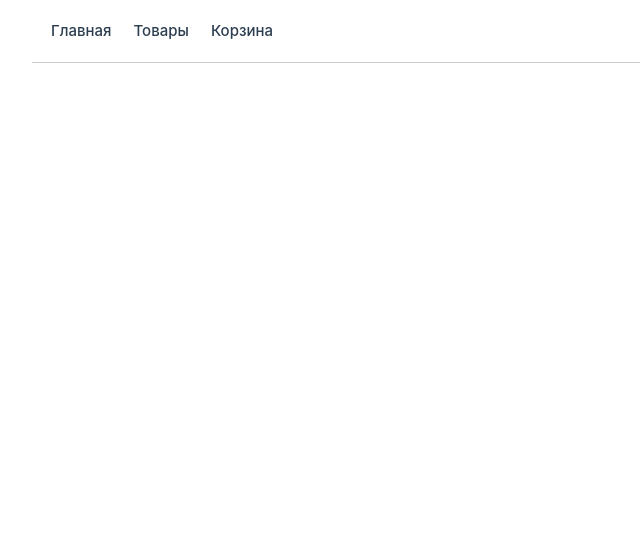
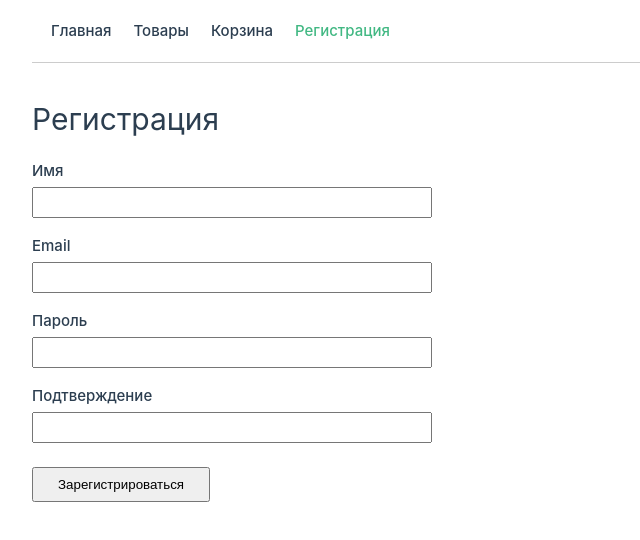
Before and after one commit to CoKoJl1k/Vue-project, a Vue app: page /register in a window 1280 px wide. Shown: the top 540 px of the page, without its empty margins (0-640 px from the left). Built offline with nearby package versions, Linux system fonts and the light colour scheme.

Commit message:
Added form for registration

```diff
--- a/src/App.vue
+++ b/src/App.vue
@@ -8,6 +8,7 @@ import { RouterLink, RouterView } from 'vue-router'
       <RouterLink to="/">Главная</RouterLink>
       <RouterLink to="/products">Товары</RouterLink>
       <RouterLink to="/cart">Корзина</RouterLink>
+      <RouterLink to="/register">Регистрация</RouterLink>
     </nav>
   </header>
 
--- /dev/null
+++ b/src/pages/RegisterPage.vue
@@ -0,0 +1,87 @@
+<script setup>
+import { ref, computed } from 'vue'
+
+const form = ref({
+  name: '',
+  email: '',
+  password: '',
+  confirm: '',
+})
+
+const errors = ref({})
+
+function validate() {
+  errors.value = {}
+
+  if (!form.value.name.trim()) {
+    errors.value.name = 'Имя обязательно'
+  }
+  if (!form.value.email.includes('@')) {
+    errors.value.email = 'Некорректный email'
+  }
+  if (form.value.password.length < 6) {
+    errors.value.password = 'Пароль минимум 6 символов'
+  }
+  if (form.value.password !== form.value.confirm) {
+    errors.value.confirm = 'Пароли не совпадают'
+  }
+
+  return !Object.keys(errors.value).length
+}
+
+function handleSubmit() {
+  if (!validate()) return
+  alert('Регистрация успешна!')
+}
+</script>
+
+<template>
+  <div class="register">
+    <h1>Регистрация</h1>
+    <form @submit.prevent="handleSubmit">
+      <label>Имя</label>
+      <input v-model.trim="form.name" />
+      <span v-if="errors.name" class="error">{{ errors.name }}</span>
+
+      <label>Email</label>
+      <input v-model="form.email" type="email" />
+      <span v-if="errors.email" class="error">{{ errors.email }}</span>
+
+      <label>Пароль</label>
+      <input v-model="form.password" type="password" />
+      <span v-if="errors.password" class="error">{{ errors.password }}</span>
+
+      <label>Подтверждение</label>
+      <input v-model="form.confirm" type="password" />
+      <span v-if="errors.confirm" class="error">{{ errors.confirm }}</span>
+
+      <button type="submit">Зарегистрироваться</button>
+    </form>
+  </div>
+</template>
+
+<style scoped>
+.register {
+  max-width: 400px;
+  margin: 2rem 0;
+}
+label {
+  display: block;
+  margin-top: 1rem;
+  font-weight: 500;
+}
+input {
+  width: 100%;
+  padding: 6px 10px;
+  margin-top: 4px;
+  box-sizing: border-box;
+}
+.error {
+  color: red;
+  font-size: 0.85rem;
+}
+button {
+  margin-top: 1.5rem;
+  padding: 8px 24px;
+}
+</style>
--- a/src/router.js
+++ b/src/router.js
@@ -2,11 +2,13 @@ import { createRouter, createWebHistory } from 'vue-router'
 import HomePage from './pages/HomePage.vue'
 import ProductsPage from './pages/ProductsPage.vue'
 import CartPage from './pages/CartPage.vue'
+import RegisterPage from './pages/RegisterPage.vue'
 
 const routes = [
   { path: '/', component: HomePage },
   { path: '/products', component: ProductsPage },
   { path: '/cart', component: CartPage },
+  { path: '/register', component: RegisterPage },
 ]
 
 export default createRouter({
```
